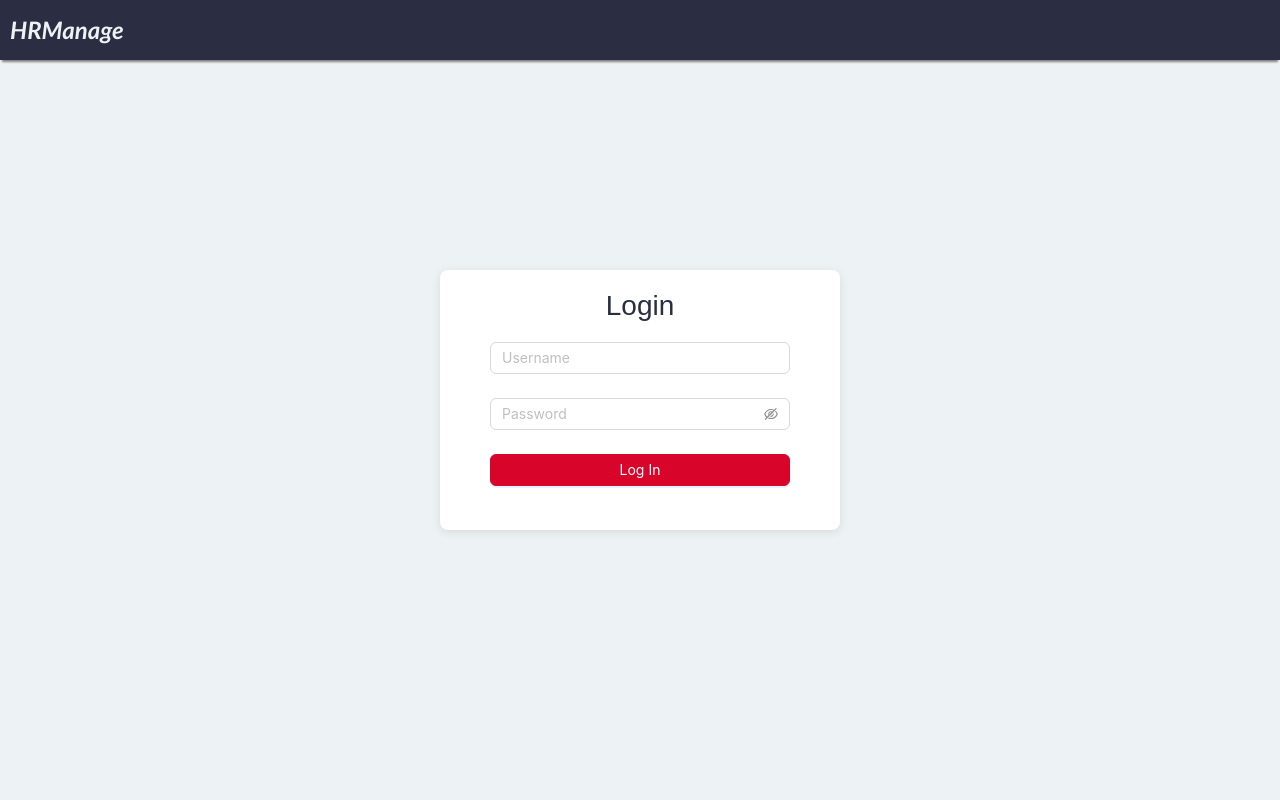
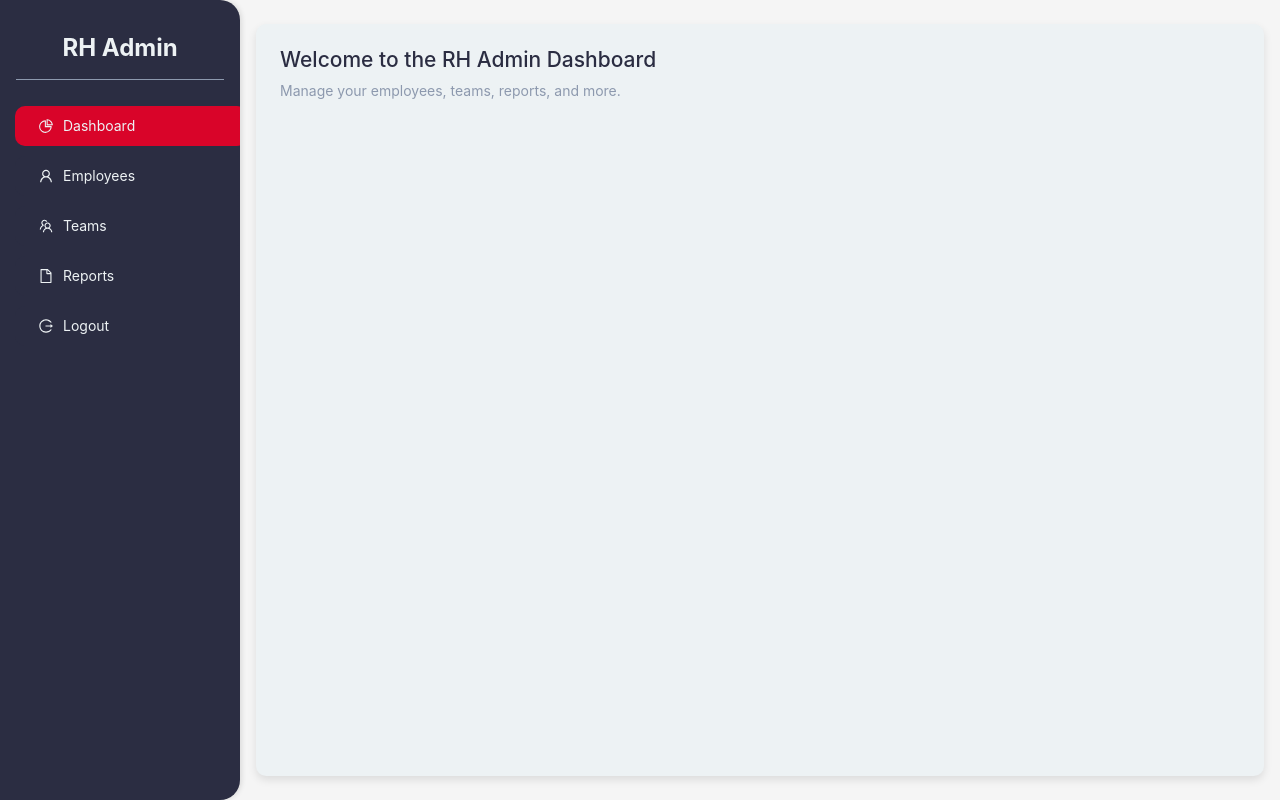
Before and after one commit to feriel568/RH_management_app, a React (Create React App) app in the folder frontend/: page /dashAdmin in a window 1280 px wide. Built offline with nearby package versions, Linux system fonts and the light colour scheme.

Commit message:
Admin dashboard

```diff
--- a/frontend/package.json
+++ b/frontend/package.json
@@ -10,9 +10,11 @@
     "@testing-library/react": "^13.4.0",
     "@testing-library/user-event": "^13.5.0",
     "antd": "^5.21.1",
+    "axios": "^1.7.7",
     "frontend": "file:",
     "react": "^18.3.1",
     "react-dom": "^18.3.1",
+    "react-router-dom": "^6.26.2",
     "react-scripts": "5.0.1",
     "web-vitals": "^2.1.4"
   },
--- a/frontend/src/App.js
+++ b/frontend/src/App.js
@@ -1,9 +1,19 @@
 import './App.css';
 // import 'antd/dist/antd.css';
+import { BrowserRouter as Router , Routes , Route , Link} from 'react-router-dom';
 import LoginForm from './components/Login';
+import DashAdmin from './pages/DashAdmin';
 function App() {
   return (
-    <LoginForm />
+    // <LoginForm />
+
+    <Router>
+      <Routes>
+      <Route path="/" element={<LoginForm />} />
+      <Route path="/dashAdmin" element={<DashAdmin />}/>
+      </Routes>
+
+    </Router>
   );
 }
 
--- a/frontend/src/components/Login.js
+++ b/frontend/src/components/Login.js
@@ -1,27 +1,29 @@
-import React from "react";
+import React , {useState} from "react";
 import { Form, Input, Button } from "antd";
-import "antd/dist/reset.css"; // Use the reset.css in v5
+import "antd/dist/reset.css";
 import "../styles/loginForm.css";
-// We'll define custom styles here
+
 import TopBar from "./TopBar";
 
 const  LoginForm = () => {
-  const onFinish = (values) => {
-    console.log("Form values: ", values);
-  };
+
+
+  const [email , setEmail] = useState("")
+  const [password , setPassword] = useState("")
+
+
 
   return (
     <div className="login-container">
-      {/* Top Bar with Logo and Name */}
+
    <TopBar />
 
-      {/* Login Form */}
       <div className="form-wrapper">
         <h2 className="login-title">Login</h2>
         <Form
           name="login"
           layout="vertical"
-          onFinish={onFinish}
+
           style={{ maxWidth: "300px", margin: "0 auto" }}
         >
           <Form.Item
--- /dev/null
+++ b/frontend/src/components/SideBarAdmin.js
@@ -0,0 +1,89 @@
+import React from "react";
+import { Layout, Menu } from "antd";
+import {
+  UserOutlined,
+  TeamOutlined,
+  FileOutlined,
+  PieChartOutlined,
+  LogoutOutlined,
+} from "@ant-design/icons";
+import "antd/dist/reset.css"; // Ant Design v5 CSS reset
+import '../styles/sideBarAdmin.css'
+
+const { Sider, Content } = Layout;
+
+function SideBarAdmin() {
+  return (
+    <Layout style={{ minHeight: "100vh" }}>
+
+      <Sider
+        style={{
+          backgroundColor: "#2B2D42",
+          color: "#EDF2F4",
+          borderRadius: "0 20px 20px 0",
+          overflow: "hidden",
+          boxShadow: "2px 0 5px rgba(0, 0, 0, 0.1)",
+        }}
+        width={240}
+        >
+
+        <div className="logo" style={logoStyle}>
+          RH Admin
+        </div>
+
+
+        <Menu
+          mode="inline"
+          defaultSelectedKeys={["1"]}
+          style={{
+            backgroundColor: "#2B2D42",
+
+            border: "none",
+          }}
+        >
+          <Menu.Item key="1" icon={<PieChartOutlined />} style={menuItemStyle}>
+            Dashboard
+          </Menu.Item>
+          <Menu.Item key="2" icon={<UserOutlined />} style={menuItemStyle}>
+            Employees
+          </Menu.Item>
+          <Menu.Item key="3" icon={<TeamOutlined />} style={menuItemStyle}>
+            Teams
+          </Menu.Item>
+          <Menu.Item key="4" icon={<FileOutlined />} style={menuItemStyle}>
+            Reports
+          </Menu.Item>
+          <Menu.Item key="5" icon={<LogoutOutlined />} style={menuItemStyle}>
+            Logout
+          </Menu.Item>
+        </Menu>
+      </Sider>
+
+
+
+    </Layout>
+  );
+}
+
+const logoStyle = {
+  height: "64px",
+  margin: "16px",
+  fontSize: "24px",
+  color: "#EDF2F4",
+  display: "flex",
+  alignItems: "center",
+  justifyContent: "center",
+  fontWeight: "bold",
+  borderBottom: "1px solid #8D99AE",
+};
+
+const menuItemStyle = {
+    color: "#EDF2F4",
+    backgroundColor: "#2B2D42",
+    borderColor: "#D90429",
+    borderRadius: "10px",
+    margin: "10px 15px",
+    overflow: "hidden",
+};
+
+export default SideBarAdmin;
--- /dev/null
+++ b/frontend/src/pages/DashAdmin.js
@@ -0,0 +1,46 @@
+import "antd/dist/reset.css"; // Ant Design v5 CSS reset
+import '../styles/sideBarAdmin.css'
+import { Layout, Menu } from "antd";
+
+import SideBarAdmin from "../components/SideBarAdmin"
+
+const { Sider, Content } = Layout;
+const DashAdmin = () => {
+
+ return (
+
+
+    <div class="container" style={containerFlex}>
+    <div class="sidebar">
+        <SideBarAdmin />
+        </div>
+
+        <Layout className="site-layout">
+        <Content style={contentStyle}>
+          <h2 style={{ color: "#2B2D42" }}>Welcome to the RH Admin Dashboard</h2>
+          <p style={{ color: "#8D99AE" }}>
+            Manage your employees, teams, reports, and more.
+          </p>
+        </Content>
+      </Layout>
+
+    </div>
+
+ )
+}
+
+
+const contentStyle = {
+    margin: "24px 16px",
+    padding: 24,
+    backgroundColor: "#EDF2F4", // Light background for content area
+    borderRadius: "10px", // Rounded content area
+    boxShadow: "0 4px 8px rgba(0, 0, 0, 0.1)", // Subtle shadow for content
+  };
+
+
+const containerFlex = {
+    display : "flex"
+  };
+
+export default DashAdmin
--- /dev/null
+++ b/frontend/src/styles/sideBarAdmin.css
@@ -0,0 +1,33 @@
+
+
+  .ant-layout-sider {
+    background-color: #2b2d42;
+    border-radius: 0 20px 20px 0;
+  }
+
+
+  .ant-menu-item {
+    border-radius: 10px;
+    transition: background-color 0.3s ease;
+    margin-bottom: 10px;
+  }
+
+
+  .ant-menu-item:hover {
+    background-color: #d90429 !important;
+    color: #edf2f4 !important;
+  }
+
+
+  .ant-menu-item-selected {
+    background-color: #D90429 !important;
+    color: #EDF2F4 !important;
+  }
+
+  .ant-layout-content {
+    background-color: #edf2f4;
+    border-radius: 10px;
+    box-shadow: 0 4px 8px rgba(0, 0, 0, 0.1);
+    padding: 24px;
+
+  }
```
Also changed, not shown: 1 other file (tests, documents, lock files or other folders).
